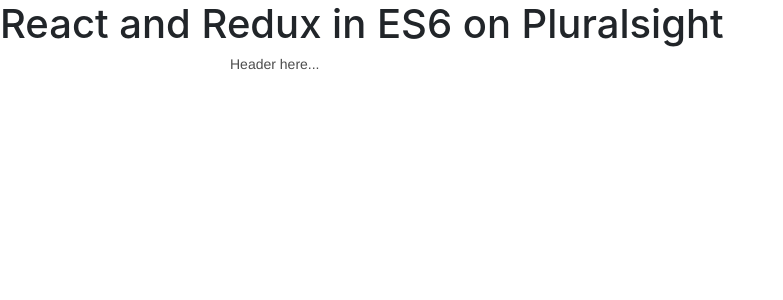
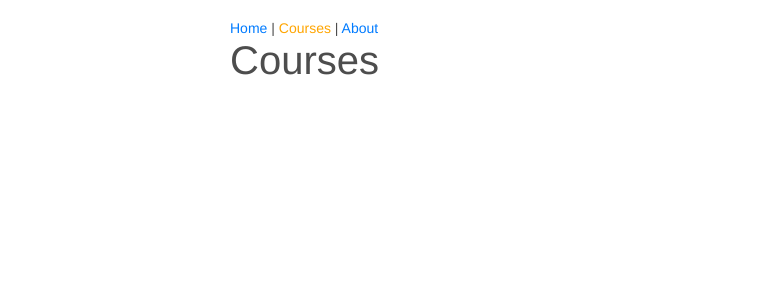
Before and after one commit to obryckim/pluralsight-react-redux-psadmin, a React app: page /courses in a window 1280 px wide. Shown: the top 300 px of the page, without its empty margins (0-783 px from the left). Built offline with nearby package versions, Linux system fonts and the light colour scheme.

Commit message:
added courses page and header

```diff
--- a/src/components/App.js
+++ b/src/components/App.js
@@ -1,18 +1,19 @@
 // this component handles the app template used on every page
 import React from 'react';
-import PropTypes from 'prop-types';
 import { Route, Switch } from 'react-router-dom';
+import Header from './common/Header';
 import HomePage from './home/HomePage';
 import AboutPage from './about/AboutPage';
+import CoursesPage from './course/CoursesPage';
 
 class App extends React.Component {
 	render() {
 		return (
 			<div className="container-fluid">
-				<p>Header here...</p>
-				{/* {this.props.children} */}
+				<Header />
 				<Switch>
 					<Route exact path="/" component={HomePage} />
+					<Route exact path="/courses" component={CoursesPage} />
 					<Route exact path="/about" component={AboutPage} />
 				</Switch>
 			</div>
@@ -20,8 +21,4 @@
 	}
 }
 
-// App.propTypes = {
-// 	children: PropTypes.object.isRequired
-// };
-
 export default App;
--- /dev/null
+++ b/src/components/common/Header.js
@@ -0,0 +1,16 @@
+import React from 'react';
+import { NavLink } from 'react-router-dom';
+
+const Header = () => {
+	return (
+		<nav>
+			<NavLink exact to="/" activeClassName="active">Home</NavLink>
+			{' | '}
+			<NavLink to="/courses" activeClassName="active">Courses</NavLink>
+			{' | '}
+			<NavLink to="/about" activeClassName="active">About</NavLink>
+		</nav >
+	);
+};
+
+export default Header;
--- /dev/null
+++ b/src/components/course/CoursesPage.js
@@ -0,0 +1,13 @@
+import React from 'react';
+
+class CoursesPage extends React.Component {
+	render() {
+		return (
+			<div>
+				<h1>Courses</h1>
+			</div>
+		);
+	}
+}
+
+export default CoursesPage;
--- a/src/index.html
+++ b/src/index.html
@@ -9,7 +9,6 @@
 </head>
 
 <body>
-	<h1>React and Redux in ES6 on Pluralsight</h1>
 	<div id="app"></div>
 	<script src="/bundle.js"></script>
 </body>
--- a/src/index.js
+++ b/src/index.js
@@ -1,13 +1,9 @@
-import 'babel-polyfill';
+// import 'babel-polyfill';
 import React from 'react';
 import { render } from 'react-dom';
-import { BrowserRouter } from 'react-router-dom';
+import { BrowserRouter as Router } from 'react-router-dom';
 import App from './components/App';
 import './styles/styles.css';
 import '../node_modules/bootstrap/dist/css/bootstrap.min.css';
 
-render(
-	<BrowserRouter>
-		<App />
-	</BrowserRouter>, document.getElementById('app')
-);
+render(<Router><App /></Router>, document.getElementById('app'));
```
